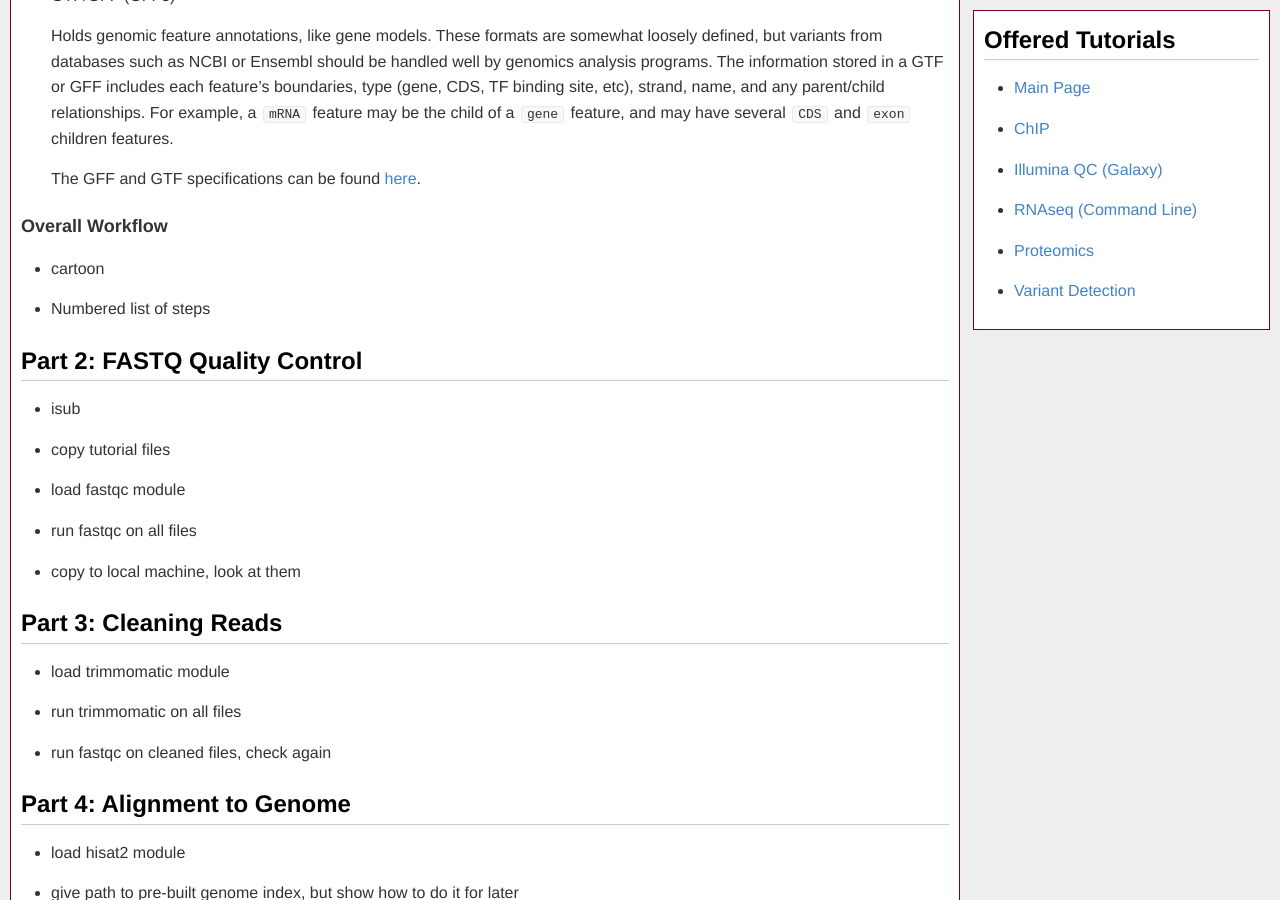
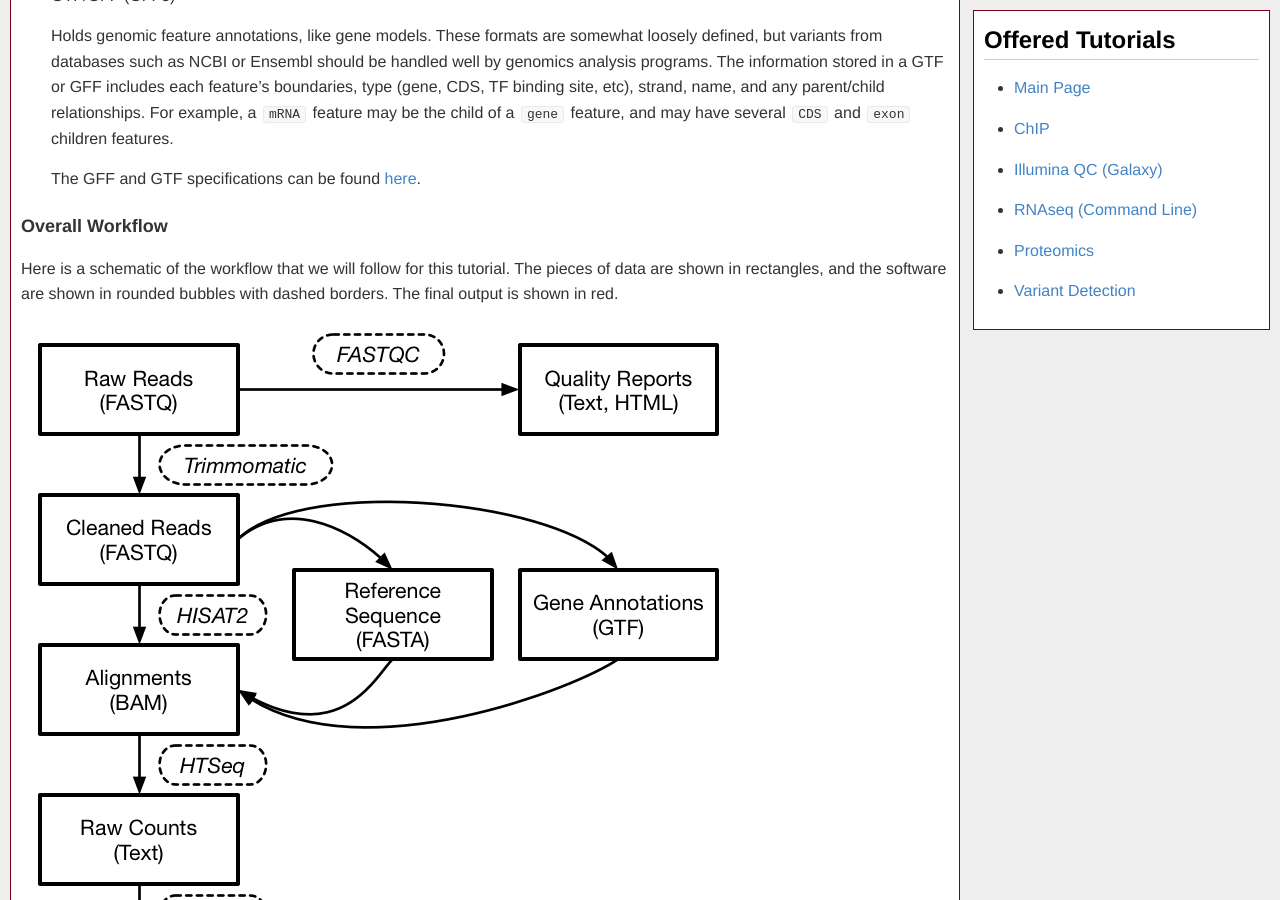
Before and after one commit to msi-ris/Tutorials, a Jekyll site: the page built from rnaseq_cmd.md, in a window 1280 px wide and 900 px high, scrolled down 5525 px. Built offline with Jekyll 4.4.1, drawn with Linux system fonts in a browser that asks for light colours.

Commit message:
Update rnaseq

```diff
--- a/rnaseq_cmd.md
+++ b/rnaseq_cmd.md
@@ -200,7 +200,12 @@ that we will use in this tutorial.
     The GFF and GTF specifications can be found [here](https://useast.ensembl.org/info/website/upload/gff.html).
 
 ### Overall Workflow
-- cartoon
+Here is a schematic of the workflow that we will follow for this tutorial. The
+pieces of data are shown in rectangles, and the software are shown in rounded
+bubbles with dashed borders. The final output is shown in red.
+
+![Workflow]({{ "/graphics/rnaseq_cmd/workflow.png" | prepend: site.baseurl }})
+
 - Numbered list of steps
 
 ## Part 2: FASTQ Quality Control
```
Also changed, not shown: graphics/rnaseq_cmd/workflow.png (added).
